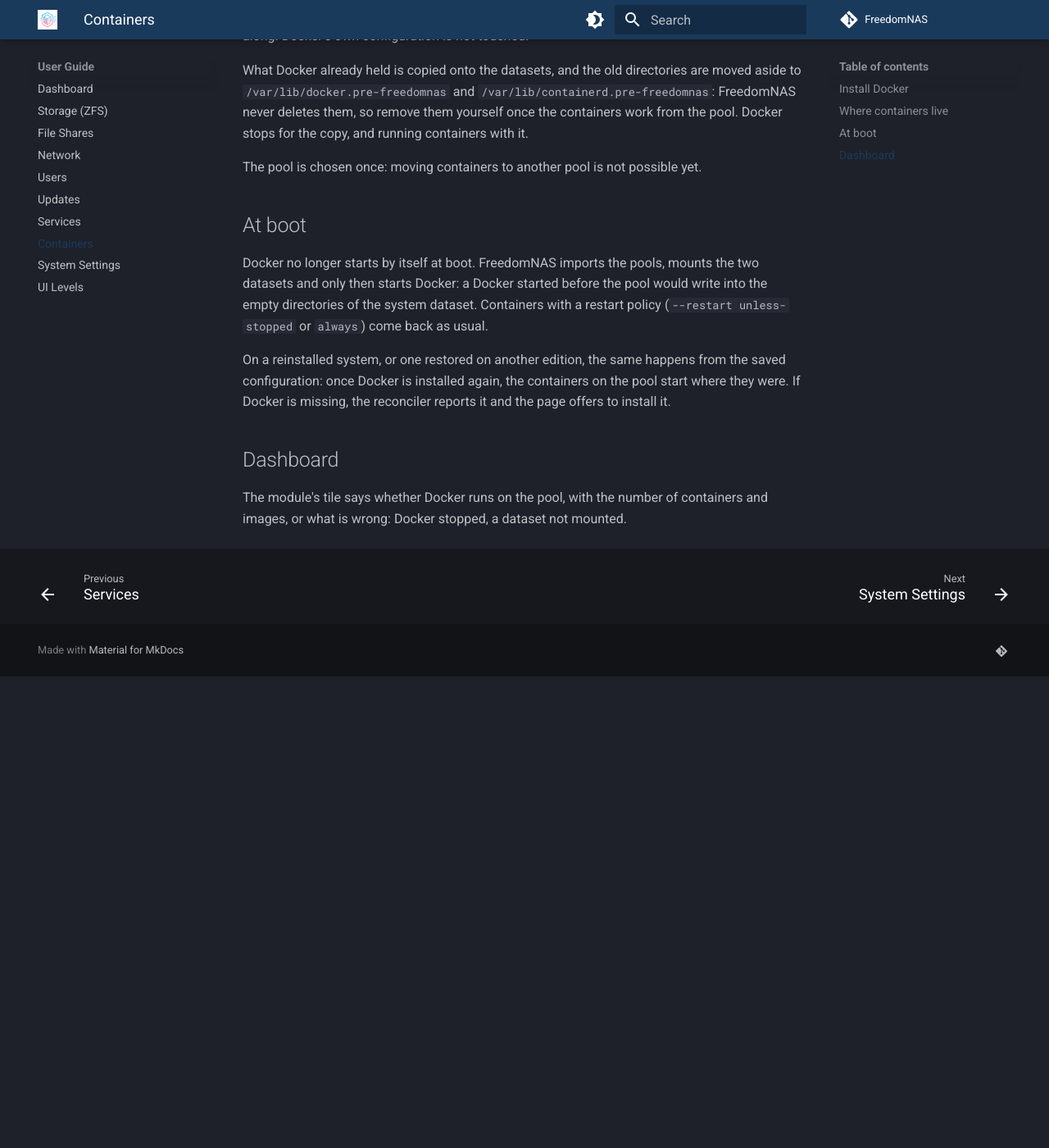
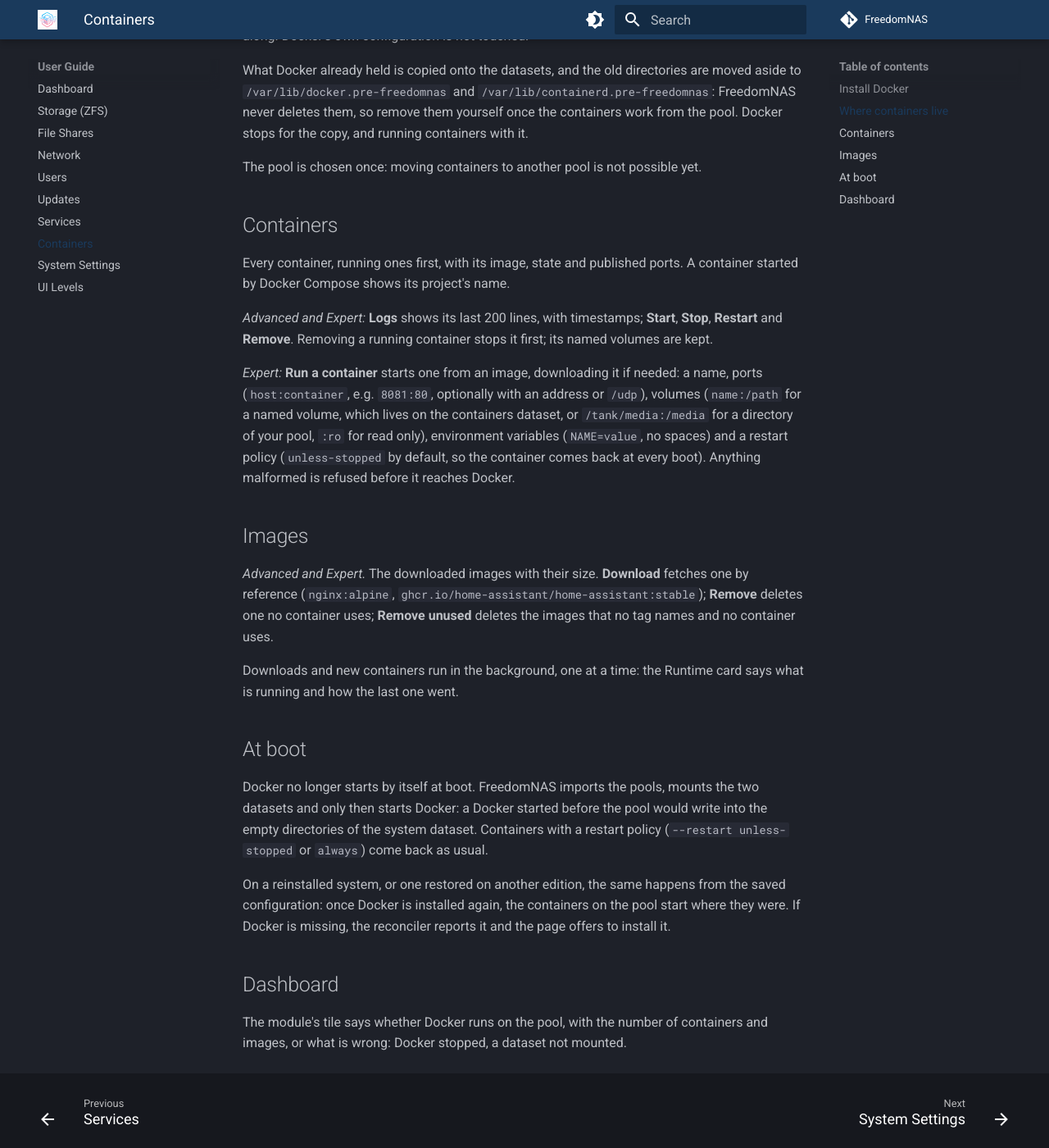
Before and after one commit to FreedomNAS/freedomnas-docs, an MkDocs documentation site: the page built from docs/user-guide/containers.md, in a window 1280 px wide and 1400 px high, scrolled down 912 px. Shown: the whole window at 82% size. Built offline with MkDocs 1.6.1 and Material for MkDocs 9.7.7, drawn with Linux system fonts in a browser that asks for light colours; before the commit the page ends 1737 px from its top, so only the background shows below that.

Commit message:
Document containers and images in the containers module

```diff
--- a/docs/user-guide/containers.md
+++ b/docs/user-guide/containers.md
@@ -41,6 +41,35 @@ for the copy, and running containers with it.
 The pool is chosen once: moving containers to another pool is not possible
 yet.
 
+## Containers
+
+Every container, running ones first, with its image, state and published
+ports. A container started by Docker Compose shows its project's name.
+
+*Advanced and Expert:* **Logs** shows its last 200 lines, with timestamps;
+**Start**, **Stop**, **Restart** and **Remove**. Removing a running
+container stops it first; its named volumes are kept.
+
+*Expert:* **Run a container** starts one from an image, downloading it if
+needed: a name, ports (`host:container`, e.g. `8081:80`, optionally with an
+address or `/udp`), volumes (`name:/path` for a named volume, which lives
+on the containers dataset, or `/tank/media:/media` for a directory of your
+pool, `:ro` for read only), environment variables (`NAME=value`, no
+spaces) and a restart policy (`unless-stopped` by default, so the container
+comes back at every boot). Anything malformed is refused before it reaches
+Docker.
+
+## Images
+
+*Advanced and Expert.* The downloaded images with their size. **Download**
+fetches one by reference (`nginx:alpine`,
+`ghcr.io/home-assistant/home-assistant:stable`); **Remove** deletes one no
+container uses; **Remove unused** deletes the images that no tag names and
+no container uses.
+
+Downloads and new containers run in the background, one at a time: the
+Runtime card says what is running and how the last one went.
+
 ## At boot
 
 Docker no longer starts by itself at boot. FreedomNAS imports the pools,
```
